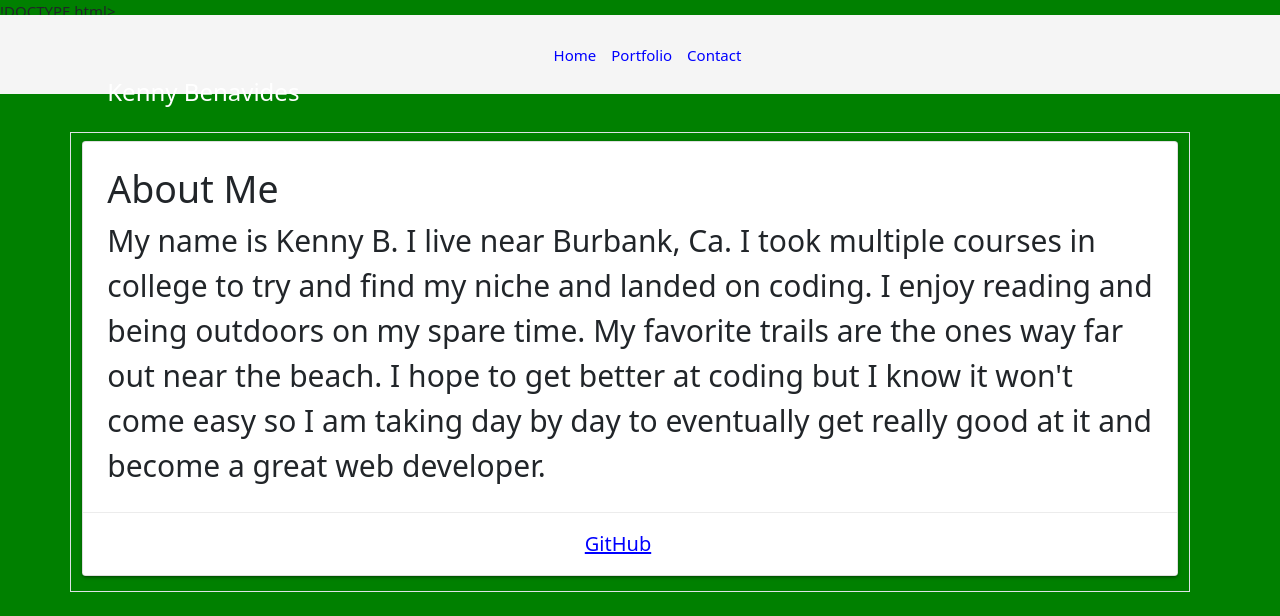
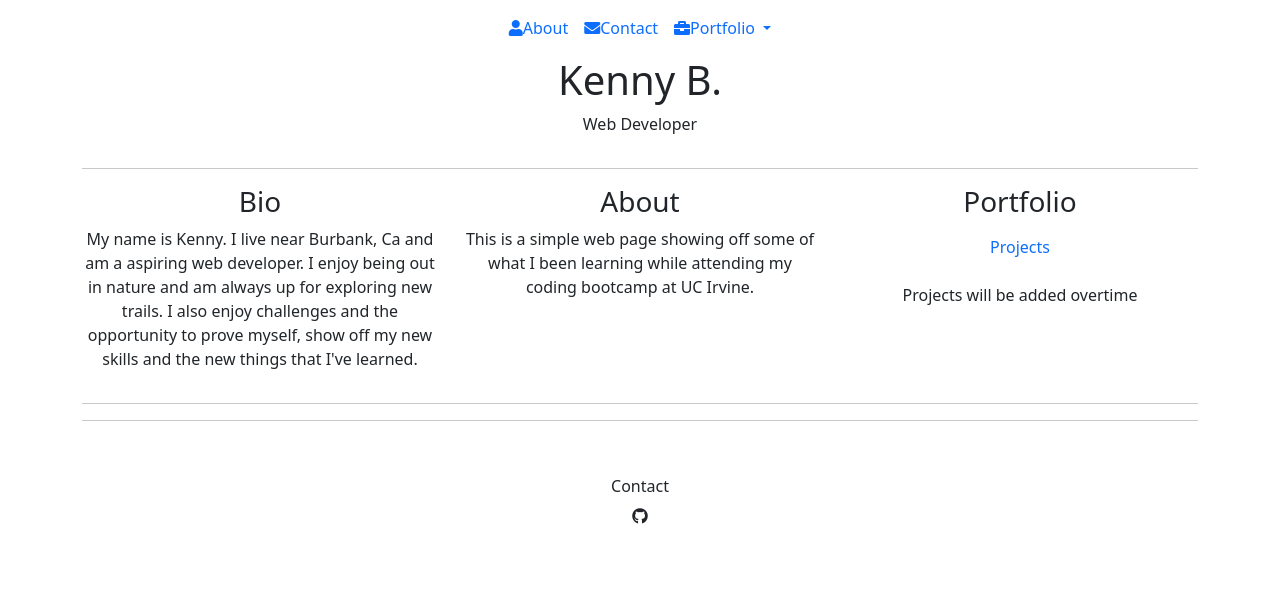
Before and after one commit to Benakenn/Portfolio, a plain HTML site: page index.html in a window 1280 px wide. Drawn offline with nearby package versions, Linux system fonts and the light colour scheme.

Commit message:
Fix changes.

```diff
--- a/index.html
+++ b/index.html
@@ -1,109 +1,205 @@
-!DOCTYPE html>
+<!DOCTYPE html>
 <html lang="en">
+
 <head>
  <meta charset="UTF-8">
  <meta http-equiv="X-UA-Compatible" content="IE=edge">
  <meta name="viewport" content="width=device-width, initial-scale=1.0">
-  <title>resposivePortfolio</title>
-  <link rel="stylesheet" href="https://cdnjs.cloudflare.com/ajax/libs/materialize/1.0.0/css/materialize.min.css">
+
+
+ <link rel="preconnect" href="https://fonts.googleapis.com">
+ <link rel="preconnect" href="https://fonts.gstatic.com" crossorigin>
+ <link href="https://fonts.googleapis.com/css2?family=Bebas+Neue&display=swap" rel="stylesheet">
+ <link rel="preconnect" href="https://fonts.googleapis.com">
+ <link rel="preconnect" href="https://fonts.gstatic.com" crossorigin>
+ <link href="https://fonts.googleapis.com/css2?family=Bebas+Neue&family=Josefin+Sans:wght@300&display=swap"
+  rel="stylesheet">
+
+
+ <link rel="stylesheet" href="https://cdnjs.cloudflare.com/ajax/libs/font-awesome/4.7.0/css/font-awesome.min.css">
+<link rel="stylesheet" href="https://pro.fontawesome.com/releases/v5.10.0/css/all.css"
+  integrity="sha384-AYmEC3Yw5cVb3ZcuHtOA93w35dYTsvhLPVnYs9eStHfGJvOvKxVfELGroGkvsg+p" crossorigin="anonymous"/>
+
+
+ <link rel="stylesheet" href="./assets/css/reset.css">
+
+
  <link href="https://cdn.jsdelivr.net/npm/bootstrap@5.1.0/dist/css/bootstrap.min.css" rel="stylesheet"
   integrity="sha384-KyZXEAg3QhqLMpG8r+8fhAXLRk2vvoC2f3B09zVXn8CA5QIVfZOJ3BCsw2P0p/We" crossorigin="anonymous">
-  <style>
-    .card-content p{
-      font-size: 30px;
-    }
-    .card-action a{
-      font-size:20px;
-    }
-    .container-fluid{
-      background-color: whitesmoke;
-    }
-    .container-sm{
-      background-color: green ;
-      margin-top:2%;
-    }
-    body{
-      background-color: green ;
 
-    }
-    .border{
-      border:5px rgb(0, 8, 20);
-      margin: 20px;
-      padding-left: 0%;
-    }
 
-    .card-image {
-      text-align: center;
-      justify-content: center;
-    }
+ <link rel="stylesheet" href="./assets/css/style.css">
 
-    .card-action {
-      justify-content: center;
-      text-align: center;
-      color: blue;
-    }
 
-      a{
-        color: blue !important;
-        text-transform: none !important;
-      }
+ <title>Portfolio-Site</title>
+</head>
 
-  </style>
-</head>
+
 <body>
-  <nav class="navbar navbar-expand-lg navbar-light bg-light">
+
+  <header>
+
+
+    <nav class="navbar navbar-expand-lg rounded justify-content-center">
+
+
       <div class="container-fluid">
-      <a class="navbar-brand" href="#"></a>
+        <!-- navbar brand - link to home/index github hosted site -->
+
+        <!-- navbar button toggler when collapsed (mobile/smaller screen)-->
         <button class="navbar-toggler" type="button" data-bs-toggle="collapse" data-bs-target="#navbarNav"
         aria-controls="navbarNav" aria-expanded="false" aria-label="Toggle navigation">
           <span class="navbar-toggler-icon"></span>
         </button>
+
+        <!-- division for the collapse -->
         <div class="collapse navbar-collapse justify-content-center" id="navbarNav">
-        <ul class="navbar-nav">
-          <li class="nav-item">
-            <a class="nav-link active" aria-current="page" href="./index.html">Home</a>
-          </li>
-          <li class="nav-item" class="center-block">
-            <a class="nav-link" href="./portfolio.html">Portfolio</a>
-          </li>
-          <li class="nav-item">
-            <a class="nav-link" href="./contact.html">Contact</a>
+          <!-- unordered list for the navbar -->
+          <ul class="nav navbar-nav">
+
+            <!-- About list item/link - linked to index.html-->
+            <li class="nav-item active">
+              <a class="nav-link" href="./index.html"><i class="fa fa-user"></i>About</a>
             </li>
 
+            <!-- Contact list item/link - linked to contact.html -->
+            <li class="nav-item">
+              <a class="nav-link" href="./contact.html"><i class="fa fa-envelope"></i>Contact</a>
+            </li>
+
+              <!-- Portfolio dropdown Start-->
+              <li class="nav-item dropdown">
+                <!-- Portfolio dropwdown toggle-->
+                <a class="nav-link dropdown-toggle" href="#" id="navbarDropdown" role="button" data-bs-toggle="dropdown"
+                  aria-expanded="false">
+                  <i class="fa fa-briefcase"></i>Portfolio
+                </a>
+
+                <!-- Portfolio dropdown menu -->
+                <ul class="dropdown-menu" aria-labelledby="navbarDropdown">
+                  <li><a class="dropdown-item" href="https://polyca123.github.io/Bookbuster/" target="_blank">Bookbuster</a></li>
+                  <li><a class="dropdown-item" href="https://moodify-27.herokuapp.com/login" target="_blank">Moodify</a></li>
+                  <!-- <li><a class="dropdown-item" href=""></a></li> -->
+                  <li>
+                    <hr class="dropdown-divider">
+                  </li>
+                  <li><a class="dropdown-item" href="./portfolio.html">All Projects</a></li>
                 </ul>
-      </div>
-    </div>
-  </nav>
-  <div class="container-sm">
-    <div class="row">
-      <div class="col s12 m7 border">
-        <div class="card">
-          <div class="card-image">
-            <!-- <img src="./Index.jpeg" alt="Kenny" class="center-block" style="width:500px; height:600px;" justify-content="center"> -->
-            <span class="card-title">Kenny Benavides</span>
-          </div>
-          <div class="card-content">
-            <h1>About Me</h1>
-            <p>
-              My name is Kenny B. I live near Burbank, Ca. I took multiple courses in college to try and find my niche and landed on coding. I enjoy reading and being outdoors on my spare time. My favorite trails are the ones way far out near the beach. I hope to get better at coding but I know it won't come easy so I am taking day by day to eventually get really good at it and become a great web developer.
-            </p>
-          </div>
-          <div class="card-action" id="card-text-color">
-            <a href="https://github.com/Benakenn">GitHub</a>
+
+              </li>
+              <!-- Porfolio Dropdown End -->
+          </ul>
 
         </div>
+
       </div>
+
+    </nav>
+    <!-- nav bar end -->
+
+  </header>
+  <!-- Header End -->
+
+  <!-- Main Start -->
+  <main class="container">
+
+
+      <div class="row">
+        <div class="jumbotron text-center">
+          <h1>Kenny B.</h1>
+          <p>Web Developer</p>
+           <!-- <img id="selfpic" src="./Index.jpeg" alt="self" width="160" height="160" style="border-radius: 3%;" -->
         </div>
       </div>
 
 
+      <!-- Horizontal Line Rule to help break content visually -->
+      <hr>
+
+      <!-- Row start (three columns) -->
+      <div class="row text-center">
+
+        <div class="col-sm-4">
+          <h3>Bio</h3>
+          <p>
+            My name is Kenny. I live near Burbank, Ca and am a aspiring web developer. I enjoy being out in nature and am always up for exploring new trails. I also enjoy challenges and the opportunity to prove myself, show off my new skills and the new things that I've learned.
+        </div>
+
+        <div class="col-sm-4">
+          <h3>About</h3>
+            <p>
+              This is a simple web page showing off some of what I been learning while attending my coding bootcamp at UC Irvine.
+            </p>
+            <!-- <img id="selfpic" src="./assets/images/hsimg.jpeg" alt="Pic Me" style="border-radius: 50%;"> -->
+        </div>
+
+        <div class="col-sm-4">
+          <h3>Portfolio</h3>
+          <p>
+            <!-- <li class="nav-item"> -->
+              <a class="nav-link" href="./portfolio.html">Projects</a>
+          </p>
+          <p>
+            Projects will be added overtime
+          </p>
+        </div>
 
       </div>
+      <!-- Row end (three columns) -->
 
+      <!-- Horizontal Row to help break content visually -->
+      <hr>
+      <hr>
 
+      <!-- Row start (one column) -->
+      <div class="row text-center">
 
-  <script src="https://cdnjs.cloudflare.com/ajax/libs/materialize/1.0.0/js/materialize.min.js"></script>
+        <div class="col-lg-12 quote">
+          <div class="panel-heading text-center"></div>
+          <br>
+          <p>
+
+          </p>
+        </div>
+      </div>
+      <!-- Row end (one column) -->
+
+  </main>
+  <!-- Main End -->
+
+  <!-- Foot Start -->
+  <footer class="footer text-center">
+
+    <section class="d-flex justify-content-center">
+      <div>
+
+          <!-- Footer Heading -->
+        <h6>
+          Contact
+        </h6>
+
+        <!-- Github Icon -->
+        <a href="https://github.com/Benakenn" class="text-reset">
+          <i class="fab fa-github"></i>
+        </a>
+
+        <!-- Linkedin Icon -->
+        <!-- <a href="#" class="text-reset">
+          <i class="fab fa-linkedin"></i>
+        </a> -->
+
+      </div>
+    </section>
+
+  </footer>
+  <!-- Footer End -->
+
+   <!-- Bootsrap JS -->
     <script src="https://cdn.jsdelivr.net/npm/bootstrap@5.1.0/dist/js/bootstrap.bundle.min.js"
-    integrity="sha384-U1DAWAznBHeqEIlVSCgzq+c9gqGAJn5c/t99JyeKa9xxaYpSvHU5awsuZVVFIhvj" crossorigin="anonymous"></script>
+    integrity="sha384-U1DAWAznBHeqEIlVSCgzq+c9gqGAJn5c/t99JyeKa9xxaYpSvHU5awsuZVVFIhvj"
+    crossorigin="anonymous">
+    </script>
+
 </body>
+
 </html>
```
Lines whose indentation alone changed are shown as unchanged.
